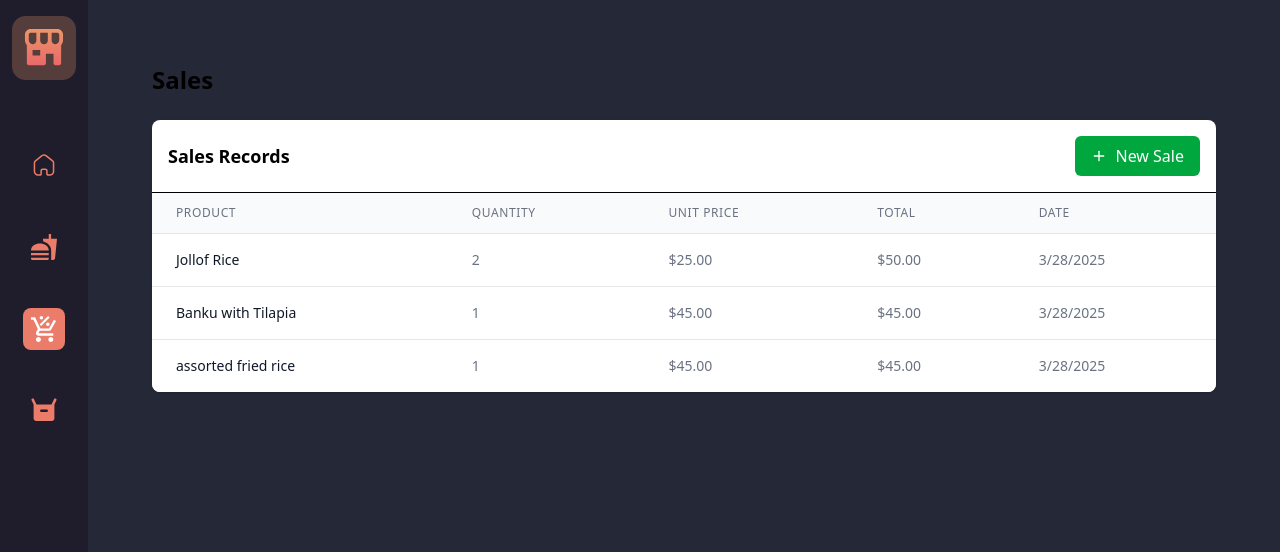
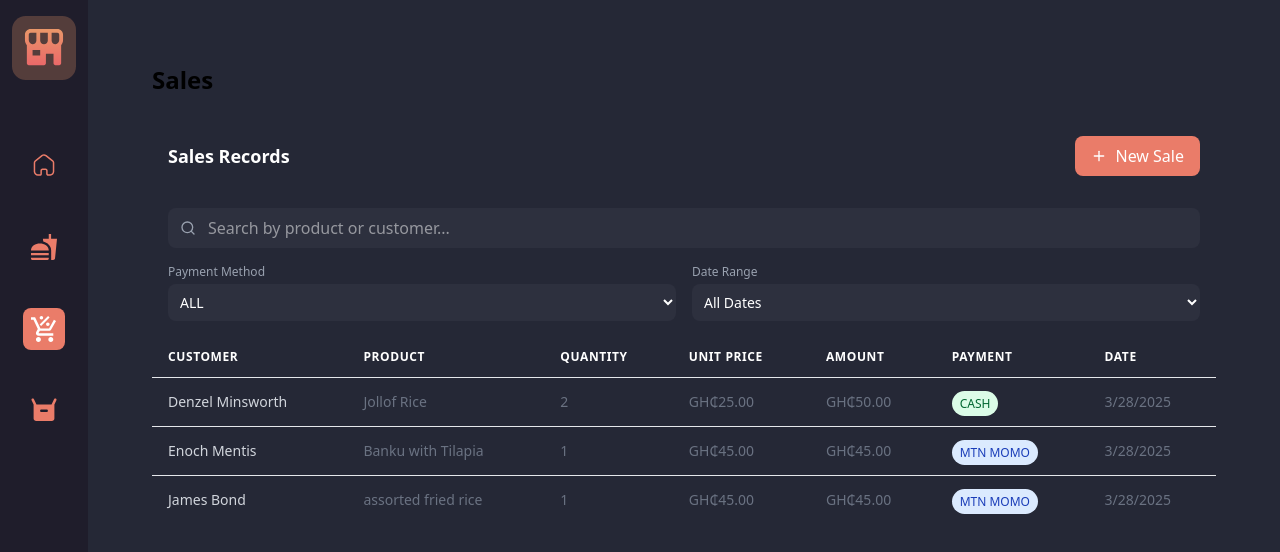
Before and after one commit to DennyDoesFrontend/smart-sales, a React (Vite) app: page /sales in a window 1280 px wide. Shown: the top 552 px of the page. Built offline with nearby package versions, Linux system fonts and the light colour scheme.

Commit message:
sales table functionality

```diff
--- a/src/components/SalesTable.tsx
+++ b/src/components/SalesTable.tsx
@@ -1,60 +1,229 @@
-import { FiPlus } from 'react-icons/fi'
+import { FiPlus, FiSearch, FiX } from 'react-icons/fi'
 import { useSalesStore } from '../stores/useSaleStore'
 import { useProductStore } from '../stores/useProductStore'
 import SalesModal from './SalesModal'
-import { useState } from 'react'
+import { useState, useEffect } from 'react'
 
 export default function SalesTable() {
   const { sales } = useSalesStore()
   const { products } = useProductStore()
   const [isModalOpen, setIsModalOpen] = useState(false)
+  const [searchTerm, setSearchTerm] = useState('')
+  const [filteredSales, setFilteredSales] = useState(sales)
+  const [paymentFilter, setPaymentFilter] = useState('ALL')
+  const [dateFilter, setDateFilter] = useState('ALL')
+
+  // Get unique payment methods for filter
+  const paymentMethods = ['ALL', ...new Set(sales.map(sale => sale.paymentMethod))]
+
+  // Filter sales based on search and filters
+  useEffect(() => {
+    let results = sales
+
+    // Apply search filter
+    if (searchTerm) {
+      results = results.filter(sale =>
+        sale.productName.toLowerCase().includes(searchTerm.toLowerCase()) ||
+        (sale.customerName && sale.customerName.toLowerCase().includes(searchTerm.toLowerCase()))
+      )
+    }
+
+    // Apply payment method filter
+    if (paymentFilter !== 'ALL') {
+      results = results.filter(sale => sale.paymentMethod === paymentFilter)
+    }
+
+    // Apply date filter
+    if (dateFilter !== 'ALL') {
+      const today = new Date()
+      today.setHours(0, 0, 0, 0)
+
+      results = results.filter(sale => {
+        const saleDate = new Date(sale.date)
+
+        if (dateFilter === 'TODAY') {
+          return saleDate >= today
+        } else if (dateFilter === 'THIS_WEEK') {
+          const weekStart = new Date(today)
+          weekStart.setDate(weekStart.getDate() - weekStart.getDay())
+          return saleDate >= weekStart
+        } else if (dateFilter === 'THIS_MONTH') {
+          const monthStart = new Date(today.getFullYear(), today.getMonth(), 1)
+          return saleDate >= monthStart
+        }
+        return true
+      })
+    }
+
+    setFilteredSales(results)
+  }, [sales, searchTerm, paymentFilter, dateFilter])
+
+  const clearFilters = () => {
+    setSearchTerm('')
+    setPaymentFilter('ALL')
+    setDateFilter('ALL')
+  }
 
   return (
-    <div className="bg-white rounded-lg shadow overflow-hidden">
-      <div className="p-4 border-b flex justify-between items-center">
-        <h2 className="text-lg font-semibold">Sales Records</h2>
+    <div className="rounded-lg">
+      <div className="p-4 flex justify-between items-center">
+        <h2 className="text-lg font-semibold text-white">Sales Records</h2>
         <button
           onClick={() => setIsModalOpen(true)}
-          className="flex items-center px-4 py-2 bg-green-600 text-white rounded-md hover:bg-green-700"
+          className="flex items-center px-4 py-2 bg-[#EA7C69] text-white rounded-lg hover:bg-[#e76a55] transition-colors"
         >
           <FiPlus className="mr-2" />
           New Sale
         </button>
       </div>
 
+      {/* Search and Filter Section */}
+      <div className="p-4 space-y-4">
+        {/* Search Bar */}
+        <div className="relative">
+          <div className="absolute inset-y-0 left-0 pl-3 flex items-center pointer-events-none">
+            <FiSearch className="text-gray-400" />
+          </div>
+          <input
+            type="text"
+            placeholder="Search by product or customer..."
+            value={searchTerm}
+            onChange={(e) => setSearchTerm(e.target.value)}
+            className="w-full pl-10 pr-4 py-2 bg-[#2D303E] text-white rounded-lg focus:outline-none focus:ring-1 focus:ring-[#EA7C69]"
+          />
+          {searchTerm && (
+            <button
+              onClick={() => setSearchTerm('')}
+              className="absolute inset-y-0 right-0 pr-3 flex items-center"
+            >
+              <FiX className="text-gray-400 hover:text-white" />
+            </button>
+          )}
+        </div>
+
+        {/* Filter Row */}
+        <div className="flex flex-col sm:flex-row gap-4">
+          {/* Payment Method Filter */}
+          <div className="flex-1">
+            <label className="block text-xs text-gray-400 mb-1">Payment Method</label>
+            <select
+              value={paymentFilter}
+              onChange={(e) => setPaymentFilter(e.target.value)}
+              className="w-full bg-[#2D303E] text-white rounded-lg p-2 text-sm focus:outline-none focus:ring-1 focus:ring-[#EA7C69]"
+            >
+              {paymentMethods.map((method) => (
+                <option key={method} value={method} className="bg-[#1F1D2B]">
+                  {method.replace(/_/g, ' ')}
+                </option>
+              ))}
+            </select>
+          </div>
+
+          {/* Date Filter */}
+          <div className="flex-1">
+            <label className="block text-xs text-gray-400 mb-1">Date Range</label>
+            <select
+              value={dateFilter}
+              onChange={(e) => setDateFilter(e.target.value)}
+              className="w-full bg-[#2D303E] text-white rounded-lg p-2 text-sm focus:outline-none focus:ring-1 focus:ring-[#EA7C69]"
+            >
+              <option value="ALL" className="bg-[#1F1D2B]">All Dates</option>
+              <option value="TODAY" className="bg-[#1F1D2B]">Today</option>
+              <option value="THIS_WEEK" className="bg-[#1F1D2B]">This Week</option>
+              <option value="THIS_MONTH" className="bg-[#1F1D2B]">This Month</option>
+            </select>
+          </div>
+        </div>
+
+        {/* Active Filters Indicator */}
+        {(searchTerm || paymentFilter !== 'ALL' || dateFilter !== 'ALL') && (
+          <div className="flex items-center justify-between text-sm text-gray-400">
+            <span>
+              Showing {filteredSales.length} results
+              {searchTerm && ` matching "${searchTerm}"`}
+              {paymentFilter !== 'ALL' && ` with ${paymentFilter.replace(/_/g, ' ')}`}
+              {dateFilter !== 'ALL' && ` from ${dateFilter.replace(/_/g, ' ').toLowerCase()}`}
+            </span>
+            <button
+              onClick={clearFilters}
+              className="flex items-center text-[#EA7C69] hover:text-[#e76a55]"
+            >
+              <FiX className="mr-1" /> Clear filters
+            </button>
+          </div>
+        )}
+      </div>
+
+      {/* Sales Table */}
       <div className="overflow-x-auto">
+        {filteredSales.length === 0 ? (
+          <div className="text-center py-8 text-gray-500">
+            {sales.length === 0
+              ? 'No sales records found'
+              : 'No sales match your search criteria'}
+          </div>
+        ) : (
           <table className="min-w-full divide-y divide-gray-200">
-          <thead className="bg-gray-50">
+            <thead className="">
               <tr>
-              <th className="px-6 py-3 text-left text-xs font-medium text-gray-500 uppercase tracking-wider">Product</th>
-              <th className="px-6 py-3 text-left text-xs font-medium text-gray-500 uppercase tracking-wider">Quantity</th>
-              <th className="px-6 py-3 text-left text-xs font-medium text-gray-500 uppercase tracking-wider">Unit Price</th>
-              <th className="px-6 py-3 text-left text-xs font-medium text-gray-500 uppercase tracking-wider">Total</th>
-              <th className="px-6 py-3 text-left text-xs font-medium text-gray-500 uppercase tracking-wider">Date</th>
+                <th scope="col" className="px-4 py-3 text-left text-xs font-bold text-white uppercase tracking-wider">
+                  Customer
+                </th>
+                <th scope="col" className="px-4 py-3 text-left text-xs font-bold text-white uppercase tracking-wider">
+                  Product
+                </th>
+                <th scope="col" className="px-4 py-3 text-left text-xs font-bold text-white uppercase tracking-wider">
+                  Quantity
+                </th>
+                <th scope="col" className="px-4 py-3 text-left text-xs font-bold text-white uppercase tracking-wider">
+                  Unit Price
+                </th>
+                <th scope="col" className="px-4 py-3 text-left text-xs font-bold text-white uppercase tracking-wider">
+                  Amount
+                </th>
+                <th scope="col" className="px-4 py-3 text-left text-xs font-bold text-white uppercase tracking-wider">
+                  Payment
+                </th>
+                <th scope="col" className="px-4 py-3 text-left text-xs font-bold text-white uppercase tracking-wider">
+                  Date
+                </th>
               </tr>
             </thead>
-          <tbody className="bg-white divide-y divide-gray-200">
-            {sales.map((sale) => (
+            <tbody className="divide-y divide-gray-200">
+              {filteredSales.map((sale) => (
                 <tr key={sale.id}>
-                <td className="px-6 py-4 whitespace-nowrap text-sm font-medium text-gray-900">
+                  <td className="px-4 py-3 whitespace-nowrap text-sm font-medium text-gray-300">
+                    {sale.customerName || 'Walk-in'}
+                  </td>
+                  <td className="px-4 py-3 whitespace-nowrap text-sm text-gray-500">
                     {sale.productName}
                   </td>
-                <td className="px-6 py-4 whitespace-nowrap text-sm text-gray-500">
+                  <td className="px-4 py-3 whitespace-nowrap text-sm text-gray-500">
                     {sale.quantity}
                   </td>
-                <td className="px-6 py-4 whitespace-nowrap text-sm text-gray-500">
-                  ${sale.price.toFixed(2)}
+                  <td className="px-4 py-3 whitespace-nowrap text-sm text-gray-500">
+                    GH₵{sale.price.toFixed(2)}
                   </td>
-                <td className="px-6 py-4 whitespace-nowrap text-sm text-gray-500">
-                  ${(sale.price * sale.quantity).toFixed(2)}
+                  <td className="px-4 py-3 whitespace-nowrap text-sm text-gray-500">
+                    GH₵{(sale.price * sale.quantity).toFixed(2)}
                   </td>
-                <td className="px-6 py-4 whitespace-nowrap text-sm text-gray-500">
+                  <td className="px-4 py-3 whitespace-nowrap">
+                    <span className={`px-2 py-1 text-xs rounded-full ${
+                      sale.paymentMethod === 'CASH'
+                        ? 'bg-green-100 text-green-800'
+                        : 'bg-blue-100 text-blue-800'
+                    }`}>
+                      {sale.paymentMethod.replace(/_/g, ' ')}
+                    </span>
+                  </td>
+                  <td className="px-4 py-3 whitespace-nowrap text-sm text-gray-500">
                     {new Date(sale.date).toLocaleDateString()}
                   </td>
                 </tr>
               ))}
             </tbody>
           </table>
+        )}
       </div>
 
       {isModalOpen && (
```
Lines whose indentation alone changed are shown as unchanged.
